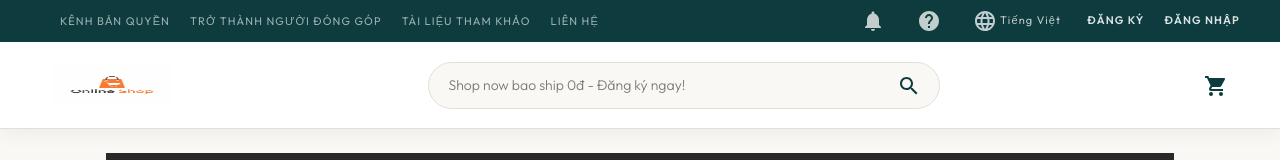
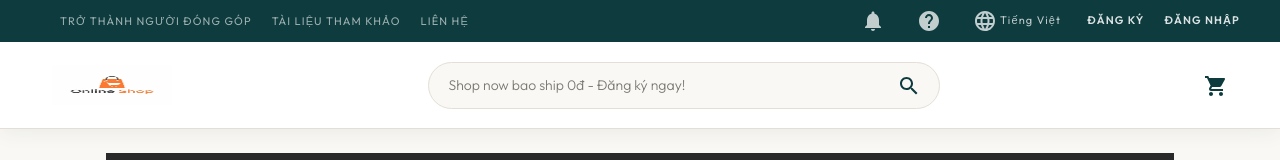
Before and after one commit to CollinsD61/ecom-shop, a React (Create React App) app in the folder ecom-frontend/: page / in a window 1280 px wide. Shown: the top 160 px of the page. Built offline with nearby package versions, Linux system fonts and the light colour scheme; no server answers; a web font is replaced by a local one.

Commit message:
remove header link

```diff
--- a/ecom-frontend/src/App.js
+++ b/ecom-frontend/src/App.js
@@ -76,7 +76,6 @@ class App extends Component {
         {/* Header Top */}
         <div className="header-top">
           <div>
-            <a href="https://devopsedu.vn/" target="_blank" rel="noopener noreferrer">Kênh bản quyền</a>
             <a href="https://devopsedu.vn/contact/" target="_blank" rel="noopener noreferrer">Trở thành người đóng góp</a>
             <a href="https://devopsedu.vn/blog/" target="_blank" rel="noopener noreferrer">Tài liệu tham khảo</a>
             <a href="https://m.me/139689492555066" target="_blank" rel="noopener noreferrer">Liên hệ</a>
```
